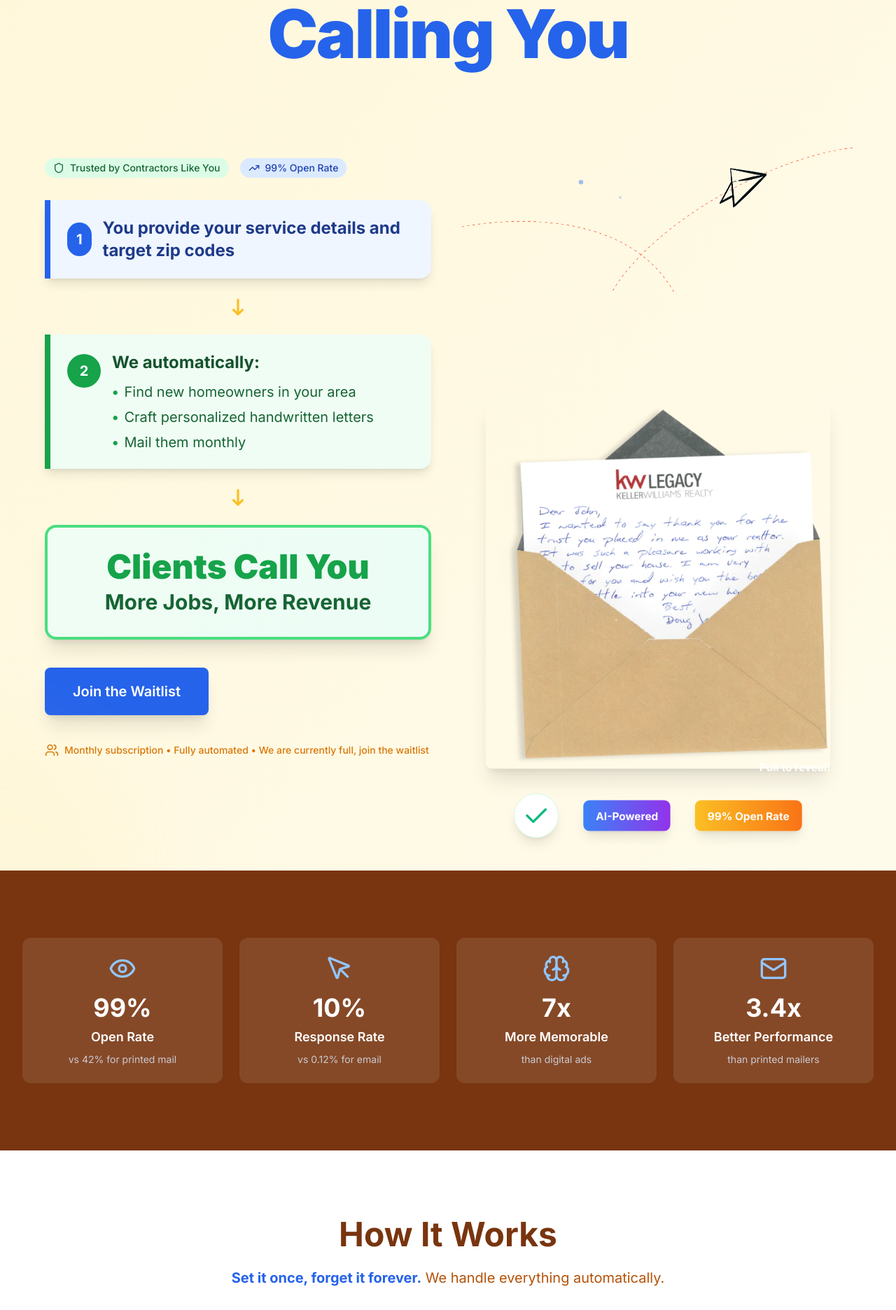
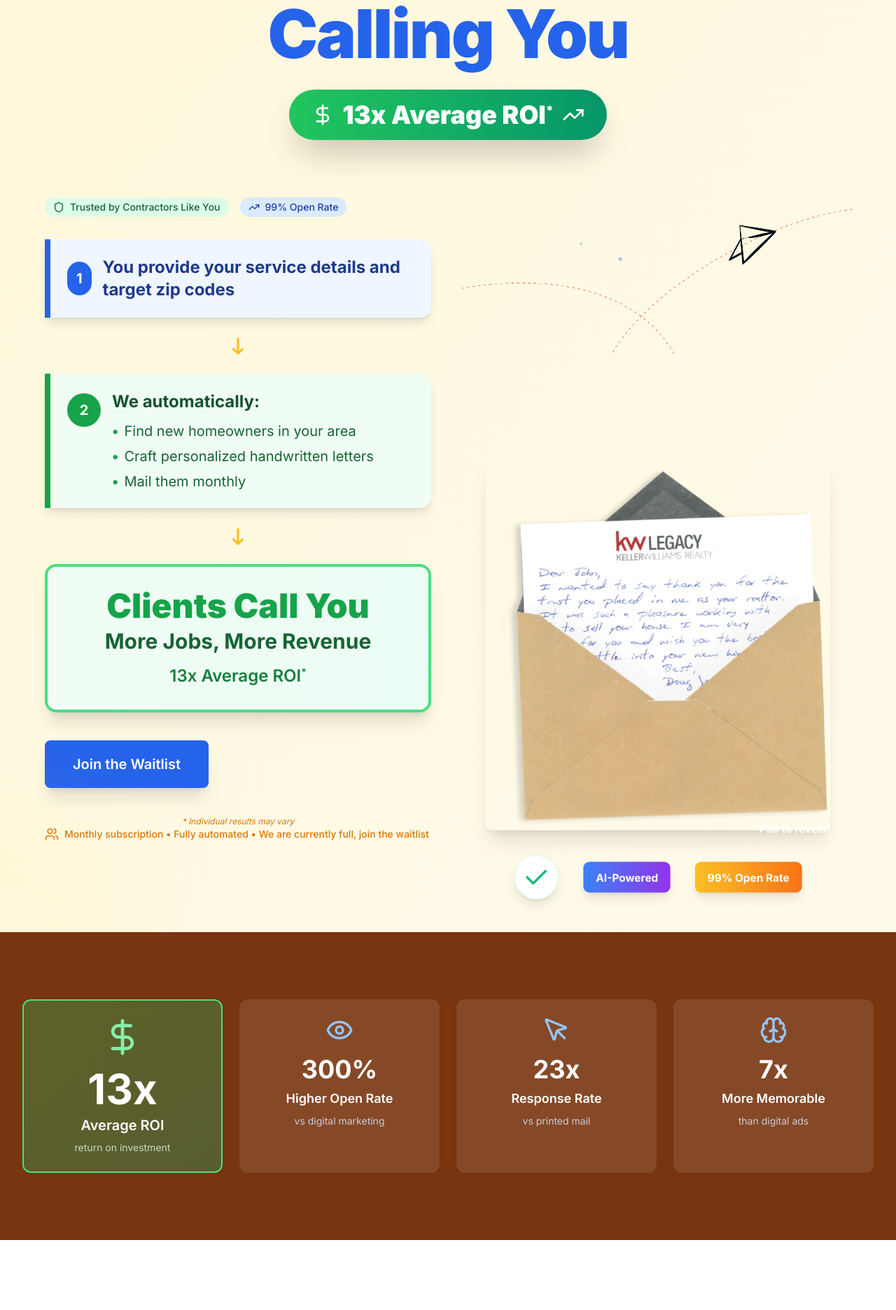
Before and after one commit to idratherbecamping/physical_ads_as_a_service_frontend, a Next.js app: page / in a window 1280 px wide. Shown: the part 400-2272 px from the top of the page at 70% size. Built offline with nearby package versions, Linux system fonts and the light colour scheme.

Commit message:
update bullets, add 13x roi

```diff
--- a/components/sections/HeroSection.tsx
+++ b/components/sections/HeroSection.tsx
@@ -11,7 +11,7 @@ import { AirplaneWriting } from '../../src/components/ui/AirplaneWriting'
 import { CardReveal } from '../../src/components/ui/CardReveal'
 import { FloatingElements } from '../ui/FloatingElements'
 import { WritingAnimation } from '../ui/WritingAnimation'
-import { Shield, TrendingUp, Users } from 'lucide-react'
+import { Shield, TrendingUp, Users, DollarSign } from 'lucide-react'
 
 export const HeroSection: React.FC = () => {
   const openWaitlistForm = () => {
@@ -31,11 +31,27 @@ export const HeroSection: React.FC = () => {
           initial={{ opacity: 0, y: -20 }}
           animate={{ opacity: 1, y: 0 }}
           transition={{ duration: 0.6, delay: 0.3 }}
-          className="text-5xl sm:text-6xl lg:text-7xl xl:text-8xl font-black text-amber-900 mb-16 leading-none tracking-tight text-center"
+          className="text-5xl sm:text-6xl lg:text-7xl xl:text-8xl font-black text-amber-900 mb-8 leading-none tracking-tight text-center"
         >
           Get New Homeowner Leads{" "}
           <span className="text-blue-600 block mt-4">Calling You</span>
         </motion.h1>
+
+        {/* ROI Badge */}
+        <motion.div
+          initial={{ opacity: 0, scale: 0.8 }}
+          animate={{ opacity: 1, scale: 1 }}
+          transition={{ duration: 0.6, delay: 0.5 }}
+          className="flex justify-center mb-12"
+        >
+          <div className="bg-gradient-to-r from-green-500 to-emerald-600 text-white px-8 py-4 rounded-full shadow-2xl transform hover:scale-105 transition-transform">
+            <div className="flex items-center gap-3">
+              <DollarSign className="w-8 h-8" />
+              <span className="text-3xl sm:text-4xl font-black">13x Average ROI<span className="text-lg align-super">*</span></span>
+              <TrendingUp className="w-8 h-8" />
+            </div>
+          </div>
+        </motion.div>
 
         <div className="grid lg:grid-cols-2 gap-12 items-center max-w-6xl mx-auto">
           {/* Left side - Text content */}
@@ -81,17 +97,17 @@ export const HeroSection: React.FC = () => {
                   <div>
                     <p className="text-xl sm:text-2xl text-green-900 font-bold mb-3">We automatically:</p>
                     <ul className="space-y-2 text-lg sm:text-xl text-green-800">
-                      <li className="flex items-center gap-2">
-                        <span className="text-green-600 font-bold">•</span>
-                        Find new homeowners in your area
+                      <li className="flex items-start gap-2">
+                        <span className="text-green-600 font-bold flex-shrink-0">•</span>
+                        <span>Find new homeowners in your area</span>
                       </li>
-                      <li className="flex items-center gap-2">
-                        <span className="text-green-600 font-bold">•</span>
-                        Craft personalized handwritten letters
+                      <li className="flex items-start gap-2">
+                        <span className="text-green-600 font-bold flex-shrink-0">•</span>
+                        <span>Craft personalized handwritten letters</span>
                       </li>
-                      <li className="flex items-center gap-2">
-                        <span className="text-green-600 font-bold">•</span>
-                        Mail them monthly
+                      <li className="flex items-start gap-2">
+                        <span className="text-green-600 font-bold flex-shrink-0">•</span>
+                        <span>Mail them monthly</span>
                       </li>
                     </ul>
                   </div>
@@ -111,6 +127,7 @@ export const HeroSection: React.FC = () => {
                   <span className="text-green-600">Clients Call You</span>
                 </p>
                 <p className="text-2xl sm:text-3xl text-green-800 mt-2 font-bold">More Jobs, More Revenue</p>
+                <p className="text-xl sm:text-2xl text-green-700 mt-4 font-semibold">13x Average ROI<span className="text-sm align-super">*</span></p>
               </div>
             </div>
 
@@ -123,6 +140,10 @@ export const HeroSection: React.FC = () => {
                 Join the Waitlist
               </Button>
             </div>
+
+            <p className="text-xs text-amber-600 text-center italic">
+              * Individual results may vary
+            </p>
 
             <div className="flex flex-wrap items-center justify-center lg:justify-start gap-8 text-sm text-amber-600">
               <div className="flex items-center gap-2">
--- a/components/sections/StatsBar.tsx
+++ b/components/sections/StatsBar.tsx
@@ -5,22 +5,30 @@ import { motion } from 'framer-motion'
 import { Container } from '../layout/Container'
 import { Section } from '../layout/Section'
 import { AnimatedCounter } from '../ui/AnimatedCounter'
-import { Mail, Eye, MousePointer, Brain } from 'lucide-react'
+import { Mail, Eye, MousePointer, Brain, TrendingUp, DollarSign } from 'lucide-react'
 
 const stats = [
   {
+    icon: DollarSign,
+    value: 13,
+    suffix: 'x',
+    label: 'Average ROI',
+    comparison: 'return on investment',
+    featured: true
+  },
+  {
     icon: Eye,
-    value: 99,
+    value: 300,
     suffix: '%',
-    label: 'Open Rate',
-    comparison: 'vs 42% for printed mail'
+    label: 'Higher Open Rate',
+    comparison: 'vs digital marketing'
   },
   {
     icon: MousePointer,
-    value: 10,
-    suffix: '%',
+    value: 23,
+    suffix: 'x',
     label: 'Response Rate',
-    comparison: 'vs 0.12% for email'
+    comparison: 'vs printed mail'
   },
   {
     icon: Brain,
@@ -28,14 +36,6 @@ const stats = [
     suffix: 'x',
     label: 'More Memorable',
     comparison: 'than digital ads'
-  },
-  {
-    icon: Mail,
-    value: 3.4,
-    suffix: 'x',
-    decimals: 1,
-    label: 'Better Performance',
-    comparison: 'than printed mailers'
   }
 ]
 
@@ -51,10 +51,18 @@ export const StatsBar: React.FC = () => {
               whileInView={{ opacity: 1, y: 0 }}
               viewport={{ once: true }}
               transition={{ duration: 0.6, delay: index * 0.1 }}
-              className="text-center bg-white/10 rounded-xl p-6 backdrop-blur-sm"
+              className={`text-center rounded-xl p-6 backdrop-blur-sm ${
+                stat.featured
+                  ? 'bg-gradient-to-br from-green-500/30 to-emerald-500/30 border-2 border-green-400 transform scale-110'
+                  : 'bg-white/10'
+              }`}
             >
-              <stat.icon className="w-10 h-10 mx-auto mb-4 text-blue-300" />
-              <div className="text-3xl lg:text-4xl font-bold mb-2 text-white">
+              <stat.icon className={`mx-auto mb-4 ${
+                stat.featured ? 'w-14 h-14 text-green-300' : 'w-10 h-10 text-blue-300'
+              }`} />
+              <div className={`font-bold mb-2 text-white ${
+                stat.featured ? 'text-5xl lg:text-6xl' : 'text-3xl lg:text-4xl'
+              }`}>
                 <AnimatedCounter
                   end={stat.value}
                   suffix={stat.suffix}
@@ -62,8 +70,12 @@ export const StatsBar: React.FC = () => {
                   duration={2}
                 />
               </div>
-              <div className="text-lg font-semibold mb-2 text-white">{stat.label}</div>
-              <div className="text-sm opacity-80 text-blue-100">{stat.comparison}</div>
+              <div className={`font-semibold mb-2 text-white ${
+                stat.featured ? 'text-xl' : 'text-lg'
+              }`}>{stat.label}</div>
+              <div className={`opacity-80 ${
+                stat.featured ? 'text-sm text-green-100' : 'text-sm text-blue-100'
+              }`}>{stat.comparison}</div>
             </motion.div>
           ))}
         </div>
```
